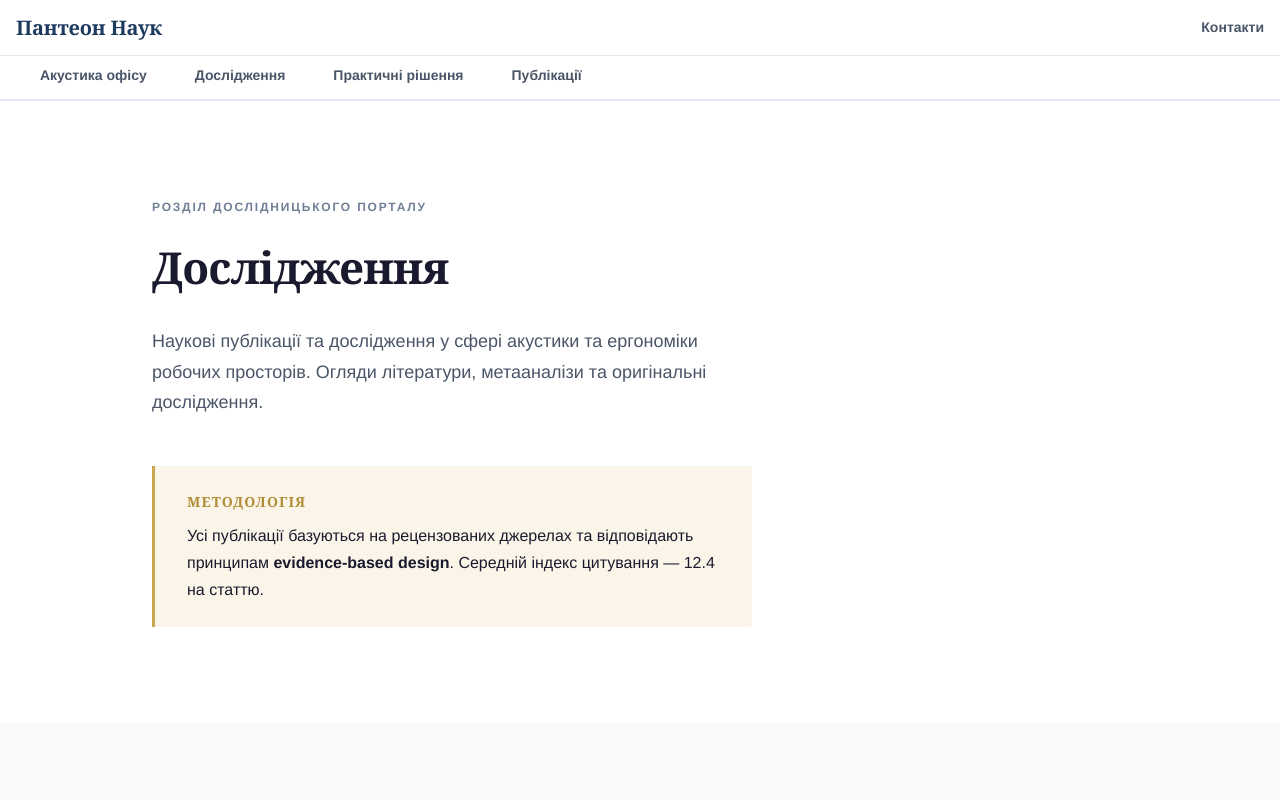
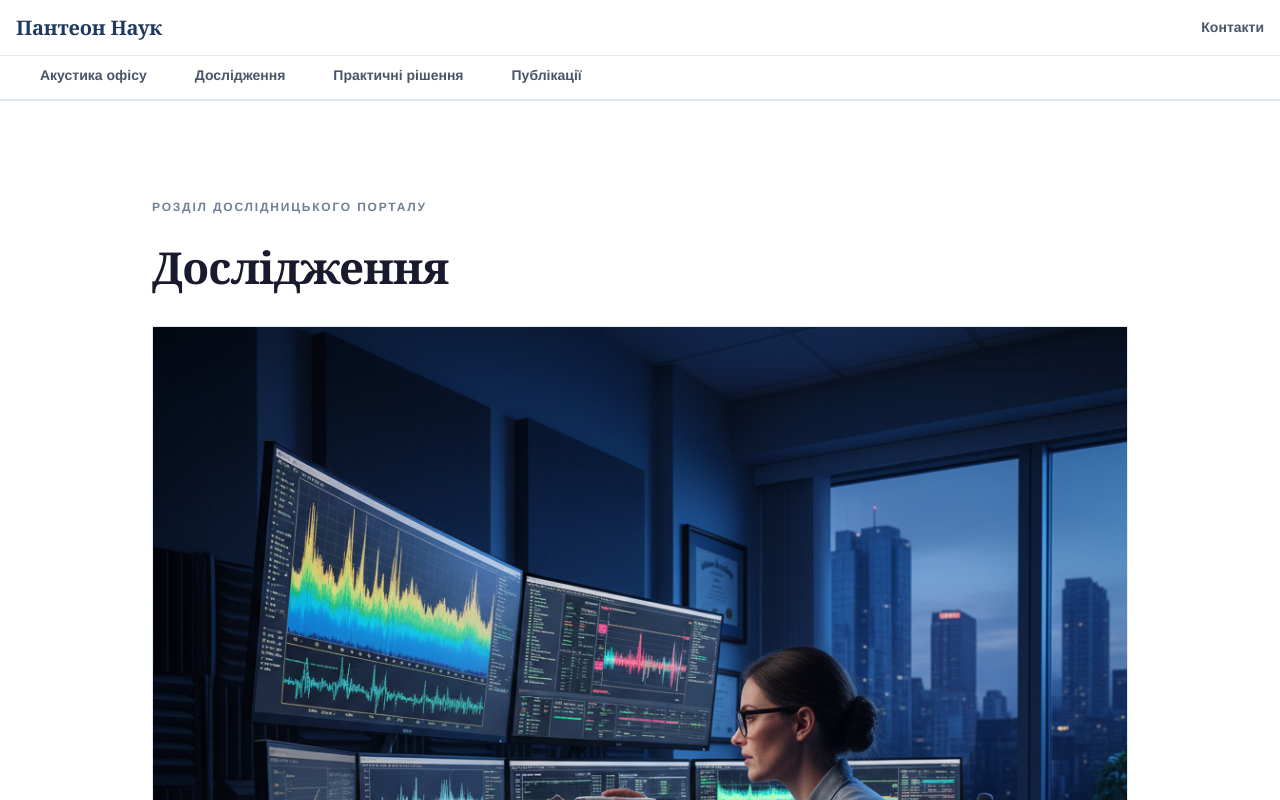
Before and after one commit to sserbin1/panteon-nauk, a Next.js app: page /doslidzhennya in a window 1280 px wide. Shown: the top 800 px of the page. Built offline with nearby package versions, Linux system fonts and the light colour scheme.

Commit message:
Add image to src/app/doslidzhennya/page.tsx

```diff
--- a/src/app/doslidzhennya/page.tsx
+++ b/src/app/doslidzhennya/page.tsx
@@ -80,6 +80,9 @@ export default function DoslidzhennyaPage() {
           >
             Дослідження
           </h1>
+          <div className="my-8 overflow-hidden border border-[var(--border)]">
+            <img src="/images/research-data.png" alt="Аналіз акустичних даних" width={1200} height={675} className="w-full h-auto object-cover" />
+          </div>
 
           <p
             style={{
```
